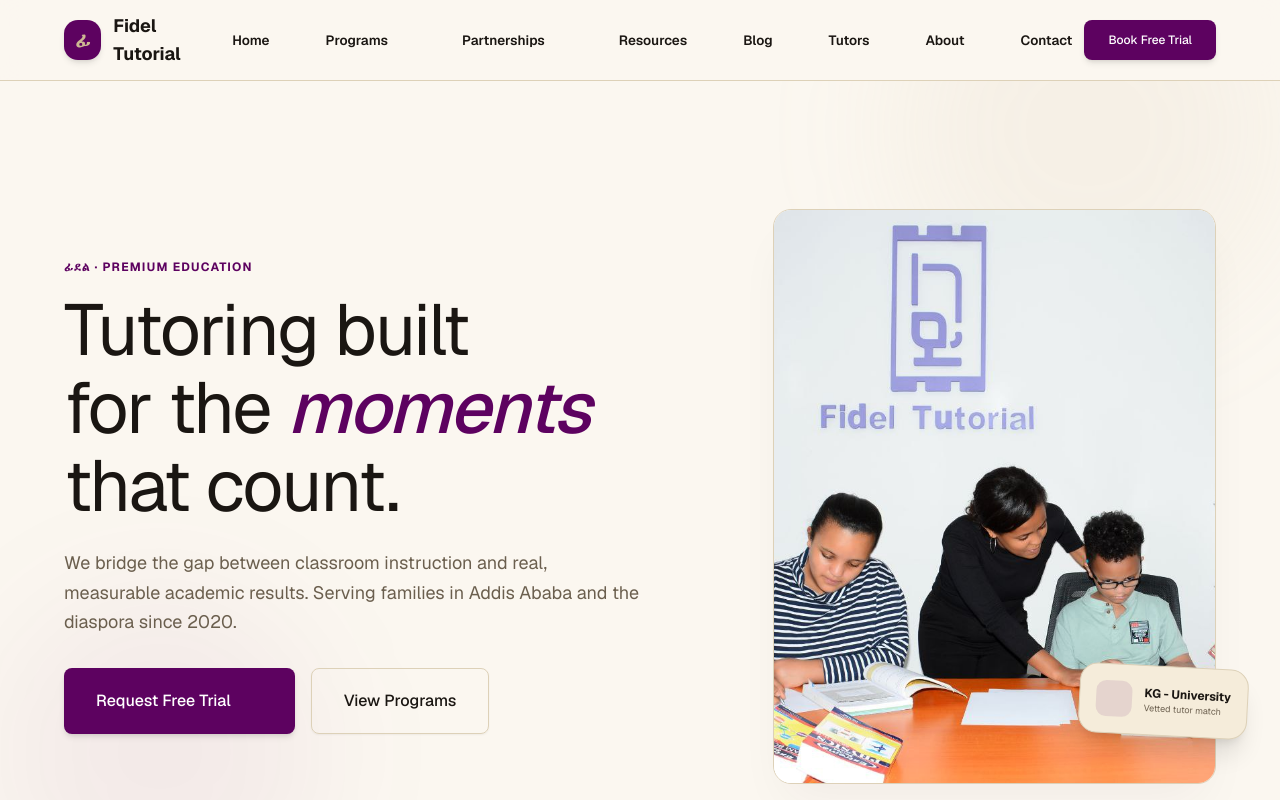
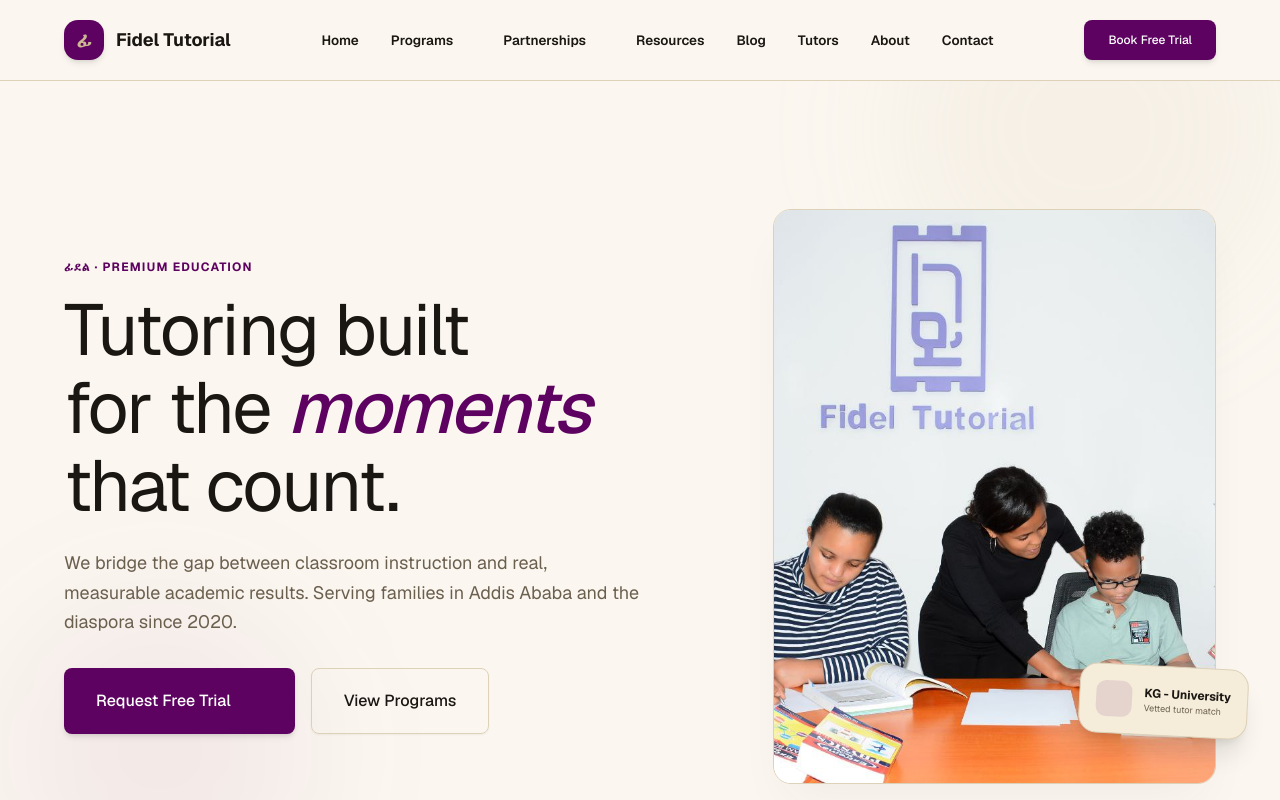
Before and after one commit to fideltutorials/upgraded-fidelwebsite, a Next.js app: page / in a window 1280 px wide. Shown: the top 800 px of the page. Built offline with nearby package versions, Linux system fonts and the light colour scheme; no server answers; the database is empty; some icons are missing.

Commit message:
feat:list-navbar

```diff
--- a/src/components/NavbarSixth.tsx
+++ b/src/components/NavbarSixth.tsx
@@ -33,8 +33,8 @@ export default function NavbarSixth() {
             </span>
           </a>
 
-          {/* Clean Navigation Row - Enlarged Text & Gaps */}
-          <nav className="hidden md:flex items-center gap-6 lg:gap-8">
+          {/* Clean Navigation Row - Enlarged Text & Tight Gaps */}
+          <nav className="hidden md:flex items-center gap-1 lg:gap-2">
 
             <a
               href="/"
```
